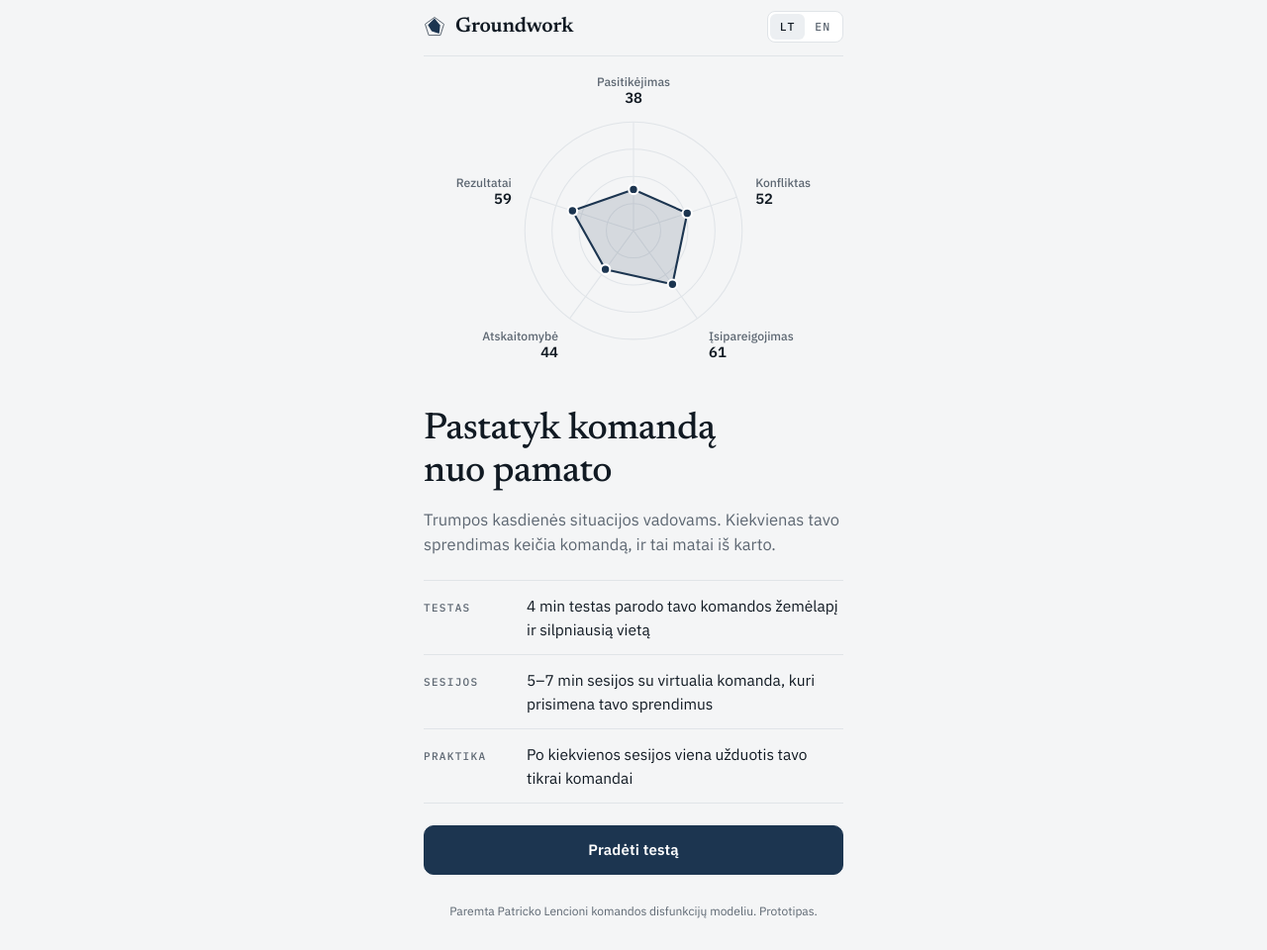
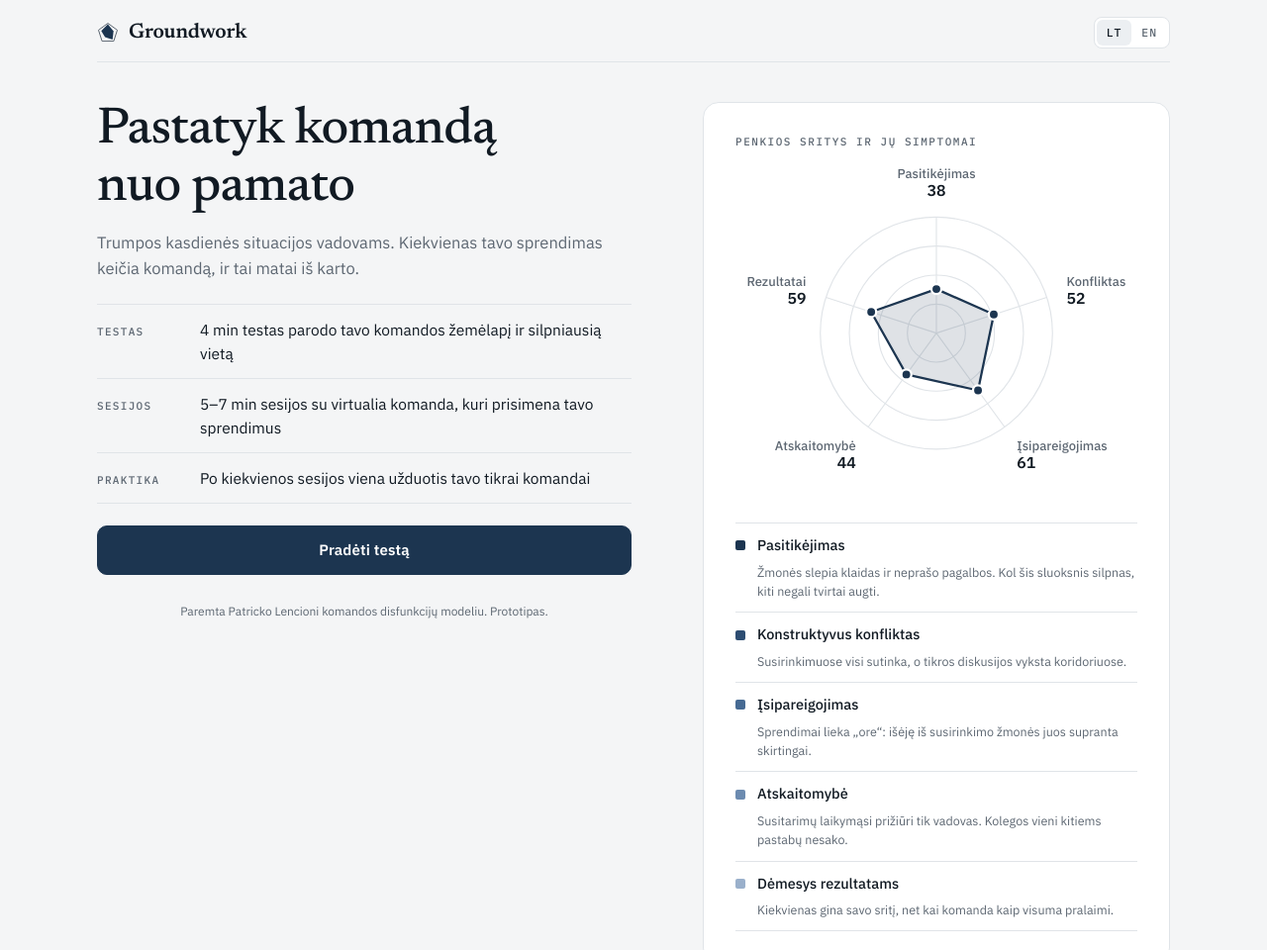
Before and after one commit to Arniuxas/groundwork, a plain HTML site: page index.html in a window 1280 px wide. Shown: the top 960 px of the page at 99% size. Drawn offline with Linux system fonts and the light colour scheme.

Commit message:
Two-column desktop layout with live team panel
Co-Authored-By: Claude Opus 5.5 <noreply@anthropic.com>

```diff
--- a/index.html
+++ b/index.html
@@ -156,6 +156,18 @@ button:focus-visible{outline:2px solid var(--focus);outline-offset:2px}
 .style-card{display:flex;flex-direction:column;gap:6px}
 .style-card .sn{font:500 26px/1.1 var(--f-display)}
 .foot{font-size:12px;color:var(--muted);text-align:center;padding-top:6px}
+.side{display:none}
+@media (min-width:960px){
+  .app{max-width:1120px;gap:28px;padding-block:16px 56px}
+  .shell{display:grid;grid-template-columns:minmax(0,540px) minmax(0,1fr);gap:72px;align-items:start;padding-top:12px}
+  .side{display:flex;flex-direction:column;gap:22px;position:sticky;top:24px;background:var(--surface);border:1px solid var(--line);border-radius:16px;padding:32px}
+  .side .pyr svg{max-width:440px}
+  .side .person{grid-template-columns:32px 1fr;padding-block:10px;gap:12px}
+  main .pyr{display:none}
+  h1{font-size:52px}
+  h2{font-size:36px}
+  .qtext{font-size:30px}
+}
 @media (prefers-reduced-motion: reduce){*{transition:none!important;animation:none!important}}
 </style>
 
@@ -252,7 +264,10 @@ const UI = {
   ckNoR:{lt:'Nieko tokio. Užduotis lieka galioti, pabandyk iki penktadienio.',en:'That’s fine. The task still stands; try it before Friday.'},
   waitTomorrow:{lt:'Rytoj čia paklausime, ar pavyko atlikti užduotį.',en:'Tomorrow we’ll ask here whether you managed the task.'},
   demoCheck:{lt:'Peržiūrėti dabar (demonstracija)',en:'Preview it now (demo)'},
-  yourTask:{lt:'Tavo užduotis',en:'Your task'}
+  yourTask:{lt:'Tavo užduotis',en:'Your task'},
+  sideDemo:{lt:'Penkios sritys ir jų simptomai',en:'Five areas and their warning signs'},
+  sideMine:{lt:'Tavo komandos žemėlapis',en:'Your team map'},
+  sideLive:{lt:'Komanda realiu laiku',en:'Your team, live'}
 };
 
 const MOODS = {'-2':{lt:'Užsisklendęs',en:'Closed off'},'-1':{lt:'Atsargus',en:'Wary'},'0':{lt:'Neutralus',en:'Neutral'},'1':{lt:'Atviresnis',en:'More open'},'2':{lt:'Pasitiki',en:'Trusting'}};
@@ -640,6 +655,23 @@ V.end = () => {
   <button class="btn ghost" data-go="journey">${u('toJourney')}</button>`;
 };
 
+/* ---------- desktop side panel ---------- */
+const ZERO=Object.fromEntries(LAYERS.map(l=>[l,0]));
+function sideFrom(){return {result:ZERO,end:S.session?.start.raw,outcome:S.session?.prev}[S.screen]}
+function sidePanel(){
+  const sc=S.screen;
+  if(!S.raw||sc==='test'){
+    const demo={trust:38,conflict:52,commitment:61,accountability:44,results:70};
+    return `<p class="eyebrow">${u('sideDemo')}</p><div class="pyr">${pyramidSVG(demo)}</div>
+      <div class="legend">${LAYERS.map(l=>`<div class="lg"><span class="sw" style="background:var(--l-${l})"></span><span class="nm">${t(LAYER[l])}</span><span></span><span class="note">${t(LAYER[l].weak)}</span></div>`).join('')}</div>`;
+  }
+  const live=sc==='scene'||sc==='outcome';
+  const chart=`<div class="pyr" id="pyr-side">${pyramidSVG(S.raw,{weak:live?null:weakestLayer(S.raw),from:sideFrom(),ghost:sc==='end'?S.session.start.raw:null})}</div>`;
+  if(!live) return `<p class="eyebrow">${u('sideMine')}</p>${chart}`;
+  return `<p class="eyebrow">${u('sideLive')}</p>${chart}
+    <div class="people">${Object.keys(PEOPLE).map(id=>`<div class="person">${avatar(id,true)}<div><div class="who">${esc(pn(id))} <span class="role">· ${t(PEOPLE[id].role)}</span></div><span class="mood">${t(MOODS[S.moods[id]])}</span></div></div>`).join('')}</div>`;
+}
+
 /* ---------- render & events ---------- */
 const app=document.getElementById('app');
 function render(scrollTop=true){
@@ -651,10 +683,12 @@ function render(scrollTop=true){
       <button data-lang="lt" aria-pressed="${S.lang==='lt'}">LT</button><button data-lang="en" aria-pressed="${S.lang==='en'}">EN</button>
     </div>
   </header>
-  <main>${V[S.screen]()}</main>`;
+  <div class="shell"><main>${V[S.screen]()}</main><aside class="side">${sidePanel()}</aside></div>`;
   const pyr=app.querySelector('#pyr');
-  if(pyr&&S.screen==='result') animatePyramid(pyr,Object.fromEntries(LAYERS.map(l=>[l,0])));
+  if(pyr&&S.screen==='result') animatePyramid(pyr,ZERO);
   if(pyr&&S.screen==='end') animatePyramid(pyr,S.session.start.raw);
+  const side=app.querySelector('#pyr-side');
+  if(side) animatePyramid(side,sideFrom());
   if(scrollTop) window.scrollTo(0,0);
   save();
 }
@@ -675,7 +709,7 @@ app.addEventListener('click',e=>{
   }
   if(b.dataset.pick!==undefined){
     const ss=S.session, o=SCENES[ss.i].opts[+b.dataset.pick];
-    ss.pick=+b.dataset.pick; if(o.best) ss.best++;
+    ss.pick=+b.dataset.pick; ss.prev={...S.raw}; if(o.best) ss.best++;
     Object.entries(o.d).forEach(([l,v])=>S.raw[l]=clamp(S.raw[l]+v,5,95));
     Object.entries(o.m).forEach(([id,v])=>S.moods[id]=clamp(S.moods[id]+v,-2,2));
     go('outcome');return;
--- a/sw.js
+++ b/sw.js
@@ -1,4 +1,4 @@
-const CACHE='groundwork-v1';
+const CACHE='groundwork-v2';
 const SHELL=['./','index.html','manifest.webmanifest','icon.svg','icon-192.png','icon-512.png'];
 self.addEventListener('install',e=>{e.waitUntil(caches.open(CACHE).then(c=>c.addAll(SHELL)));self.skipWaiting()});
 self.addEventListener('activate',e=>{e.waitUntil(caches.keys().then(ks=>Promise.all(ks.filter(k=>k!==CACHE).map(k=>caches.delete(k)))));self.clients.claim()});
```
